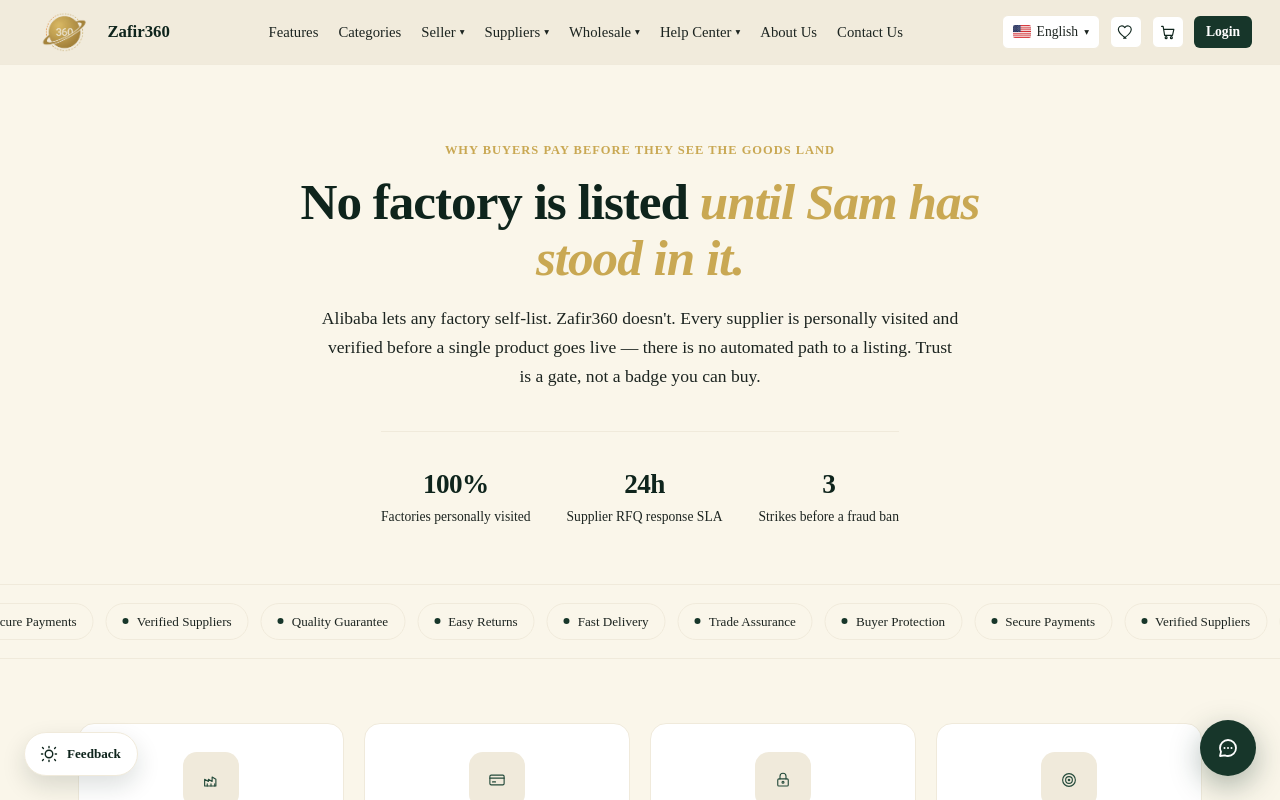
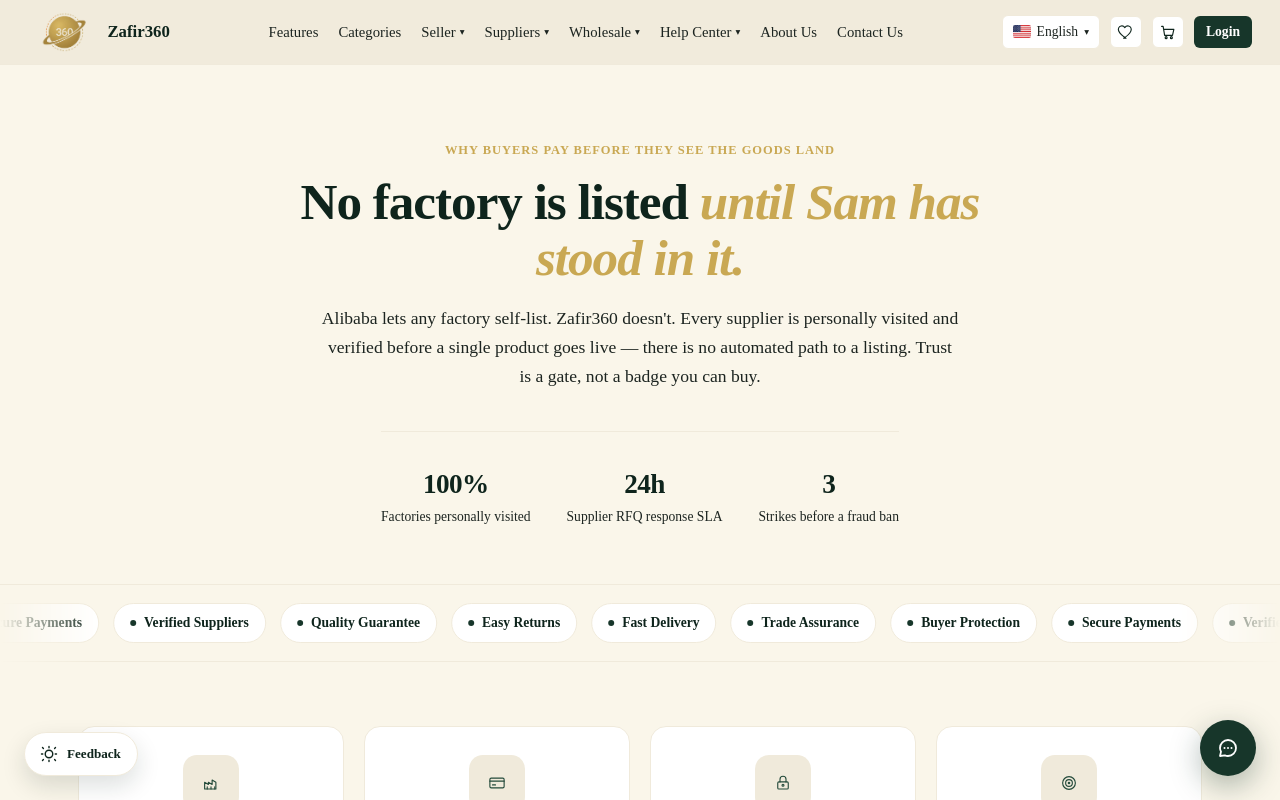
Before and after one commit to Sahil-Sajan/office-zafir, a Next.js app: page /en/why-zafir360 in a window 1280 px wide. Shown: the top 800 px of the page. Built offline with nearby package versions, Linux system fonts and the light colour scheme.

Commit message:
Update Marquee.tsx

```diff
--- a/src/components/Front-Pages/Trust-safety/Marquee.tsx
+++ b/src/components/Front-Pages/Trust-safety/Marquee.tsx
@@ -10,8 +10,8 @@
 
 export default function Marquee() {
   return (
-    <div dir="ltr" className="border-b border-[#F0EADB] py-3 sm:py-[18px] overflow-hidden">
-      <div className="flex w-max animate-[marquee_30s_linear_infinite]">
+    <div dir="ltr" className="overflow-hidden py-3 sm:py-[18px] border-b border-[#F0EADB] mask-[linear-gradient(90deg,transparent,#000_8%,#000_92%,transparent)]">
+      <div className="flex w-max animate-[marquee_30s_linear_infinite] hover:[animation-play-state:paused]">
         <MarqueeTrack />
         <MarqueeTrack />
       </div>
@@ -21,13 +21,13 @@
 
 function MarqueeTrack() {
   return (
-    <div className="flex gap-3 pr-3 shrink-0">
+    <div className="flex gap-[14px] pr-[14px] shrink-0">
       {chips.map((chip, i) => (
         <span
           key={`${chip}-${i}`}
-          className="inline-flex items-center gap-2 px-3 sm:px-4 py-1.5 sm:py-2 rounded-full border border-[#F0EADB] text-[0.76rem] sm:text-[0.82rem] font-medium text-[#1C2420] whitespace-nowrap"
+          className="flex items-center gap-2 px-3 sm:px-4 py-2 sm:py-[9px] border border-[#F0EADB] rounded-full bg-white text-[0.76rem] sm:text-[0.85rem] font-semibold whitespace-nowrap"
         >
-          <span className="size-1.5 rounded-full bg-[#17362A]" />
+          <span className="w-[6px] h-[6px] rounded-full bg-[#17362A]" />
           {chip}
         </span>
       ))}
```
